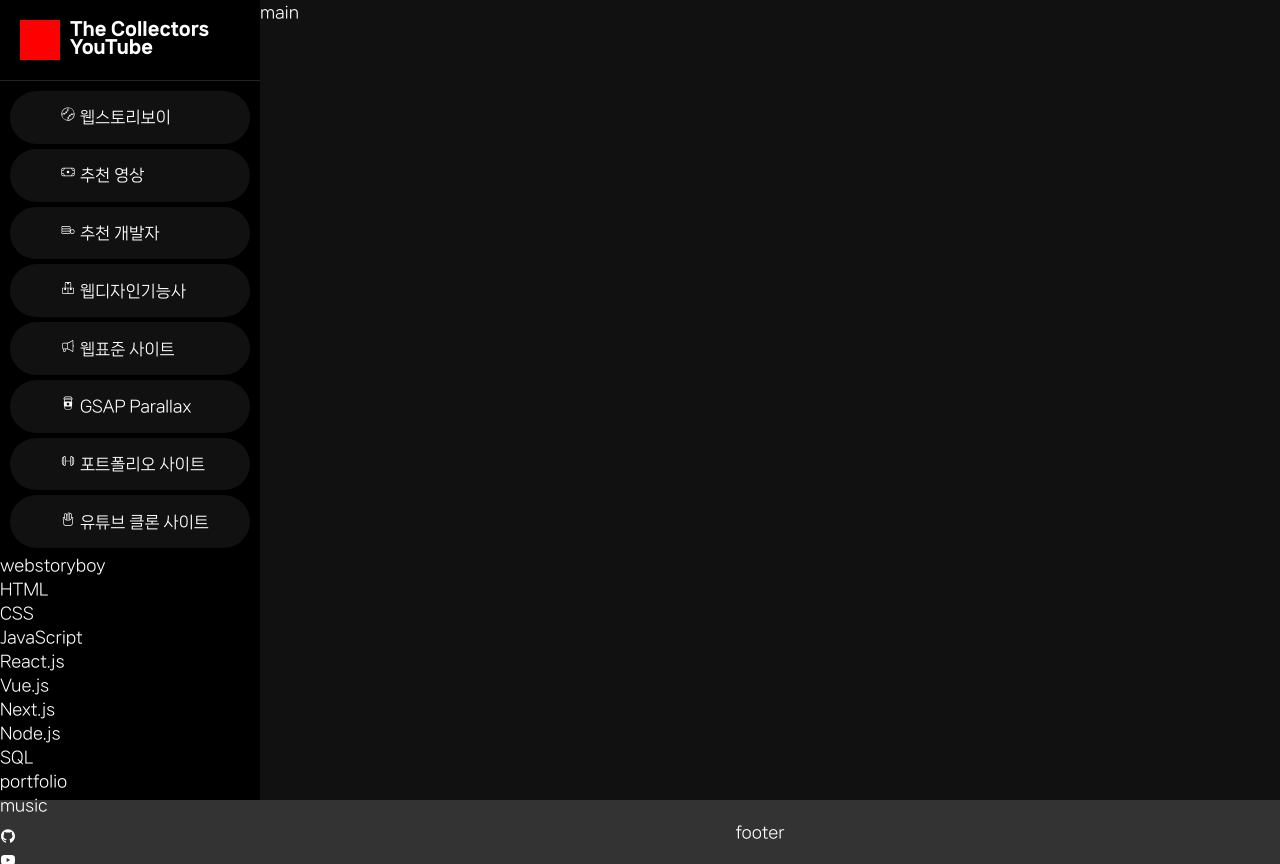
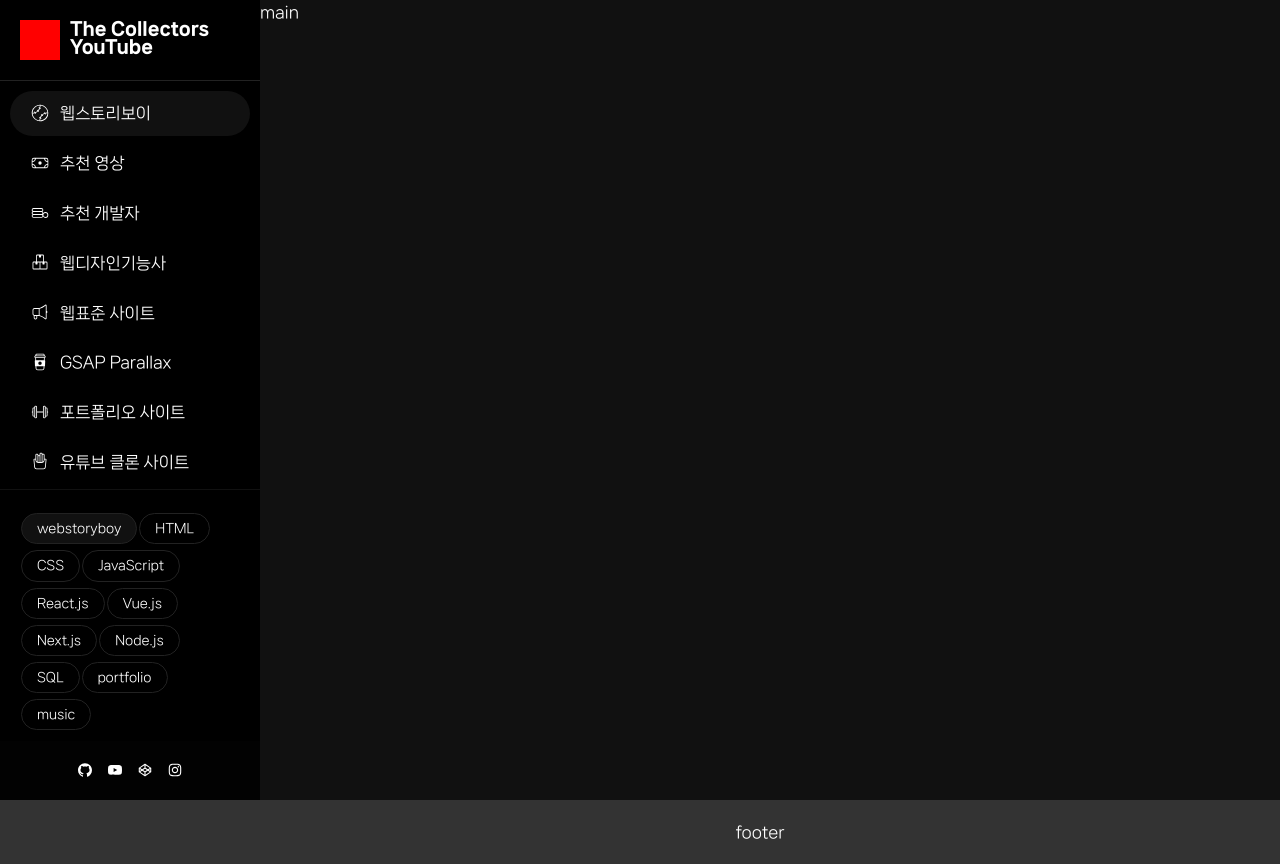
Before and after one commit to ryunji/webs-youtube, a React (Create React App) app: page / in a window 1280 px wide. Built offline with nearby package versions, Linux system fonts and the light colour scheme.

Commit message:
헤더 영역 완성

```diff
--- a/src/assets/scss/section/_header.scss
+++ b/src/assets/scss/section/_header.scss
@@ -32,29 +32,98 @@
 
     padding : 10px 0;
     .menu{
-            li{
 
-                margin-bottom: 5px;
-                a{
-                    font-size     : 1rem;   //반응형 고려.
-                    display       : block;
-                    padding       : 0.9rem 2rem 0.9rem 50px;
-                    margin        : 0 0.625rem;
-                    border-radius : 40px;
+        border-bottom: 1px solid var(--black100);
 
-                    background-color : #111;
+        li{
+
+            margin-bottom: 5px;
+            a{
+                font-size     : 1rem;                           //반응형 고려.
+                display       : block;
+                padding       : 0.9rem 2rem 0.9rem 3.125rem;
+                margin        : 0 0.625rem;                     //모바일 크기로 줄어들 때 같이 사이즈가 줄어들 수 있도록, 즉 비율 반영을 위해서 rem을 사용한다.
+                border-radius : 40px;
+                position      : relative;
+                line-height   : 1;
+                color         : var(--white200);
+                transition    : all 0.3s;
+                //background-color : #111;
+
+                //svg의 기준점은 a 태그임
+                svg{
+                    width    : 1.25rem;
+                    height   : 1.25rem;
+                    position : absolute;
+                    left     : 1.25rem;
+                    top      : 0.75rem;
+                }
+
+                &:hover {
+                    background-color: var(--black100);
+                    color: var(--white);
                 }
             }
+
+            &.active a{
+                background-color : var(--black100);
+                color            : var(--white);
+            }
+        }
     }
 
     .keyword{
 
+        padding : 1.25rem ;
+        //li는 블럭요소.
+        li{
+
+            display: inline-block;
+            a{
+                display       : inline-block;                  //넓이와 높이를 조정하기 위함.
+                padding       : 5px 15px;
+                border        : 1px solid var(--black200);
+                font-size     : 0.8rem;
+                border-radius : 40px;
+                margin        : 3px 1px;
+                transition    : all 0.3s;
+
+                &:hover {
+                    background-color: var(--black100);
+                    color: var(--white);
+                }
+            }
+
+            &.active a{
+
+                background-color : var(--black100);
+                color            : var(--white);
+            }
+        }
     }
 
 }
 
-.header_sns{
+.header__sns{
 
+    position   : fixed;                                   // 위치를 맨 밑으로 맞추기 위해서
+    bottom     : 0;                                       // 기준
+    left       : 0;
+    right      : 0;
+    width      : 260px;                                   // 이걸 지정해주지 않으면 sns 아이콘들이 footer쪽으로 이동함. position의 영향.
+    text-align : center;
+    padding    : 15px 0 10px;
+    background-color : var(--blackAlpha100);
+    backdrop-filter  : blur(10px);
+
+    li {
+        display: inline-block;
+
+        a {
+            padding: 5px 7px;
+            display: inline-block;
+        }
+    }
 }
 
 
--- a/src/assets/scss/section/_layout.scss
+++ b/src/assets/scss/section/_layout.scss
@@ -4,6 +4,7 @@
     top: 0;
     width: 260px;
     height:100%;
+    overflow-y: auto;                   //스크롤 생기도록 처리.
     z-index: 10000;
     background-color: #000;
 }
--- a/src/assets/scss/setting/_vars.scss
+++ b/src/assets/scss/setting/_vars.scss
@@ -8,6 +8,8 @@
     --black300: #000;
     --black400: #000;
     --black500: #000;
+
+    --blackAlpha100:#11111125;
 
     --white: #fff;
     --white100: #fff;
--- a/src/components/section/Header.jsx
+++ b/src/components/section/Header.jsx
@@ -75,7 +75,7 @@ const Header = () => {
         </ul>
 
         <ul className='keyword'>
-          <li>
+          <li className='active'>
               <a href='/search/webstoryboy'>webstoryboy</a>
           </li>
           <li>
```
